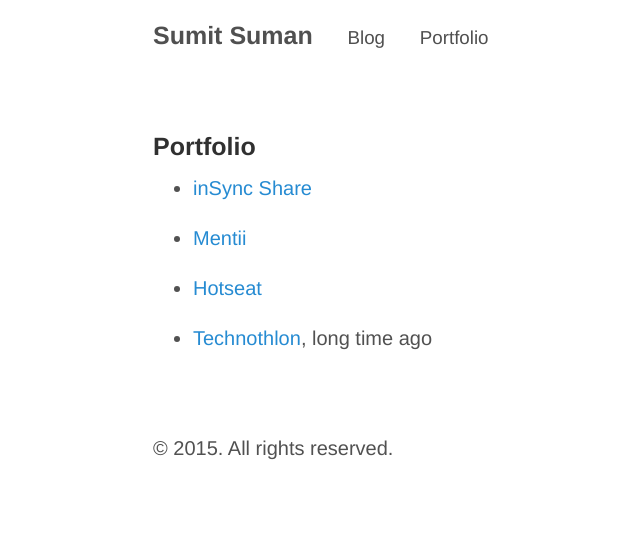
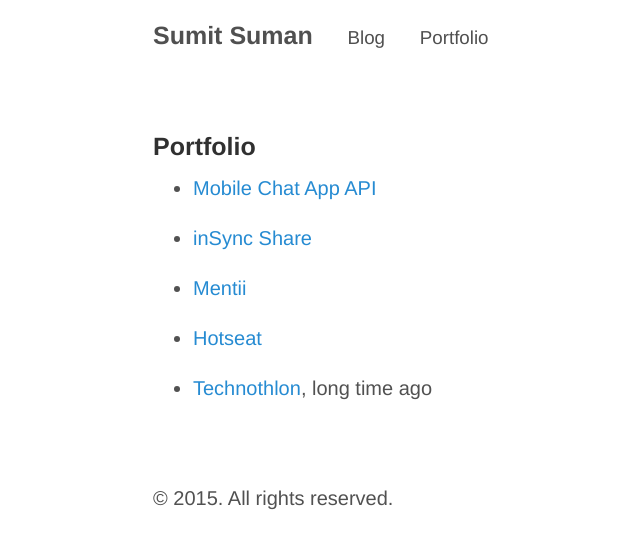
Before and after one commit to sumitsuman/sumitsuman.github.io, a Jekyll site: the page built from portfolio.md, in a window 1280 px wide. Shown: the top 549 px of the page, without its empty margins (127-767 px from the left). Built offline with Jekyll 4.4.1, drawn with Linux system fonts in a browser that asks for light colours; Markdown is read by kramdown in place of the engine named in the settings.

Commit message:
Portfolio update

```diff
--- a/portfolio.md
+++ b/portfolio.md
@@ -2,6 +2,8 @@
 layout: page
 title: Portfolio
 ---
+
+* [Mobile Chat App API](https://www.nexmo.com/blog/2015/04/07/introducing-nexmo-chat-app-api-2/)
 
 * [inSync Share](http://www.druva.com/insync/file-sharing/)
 
```
